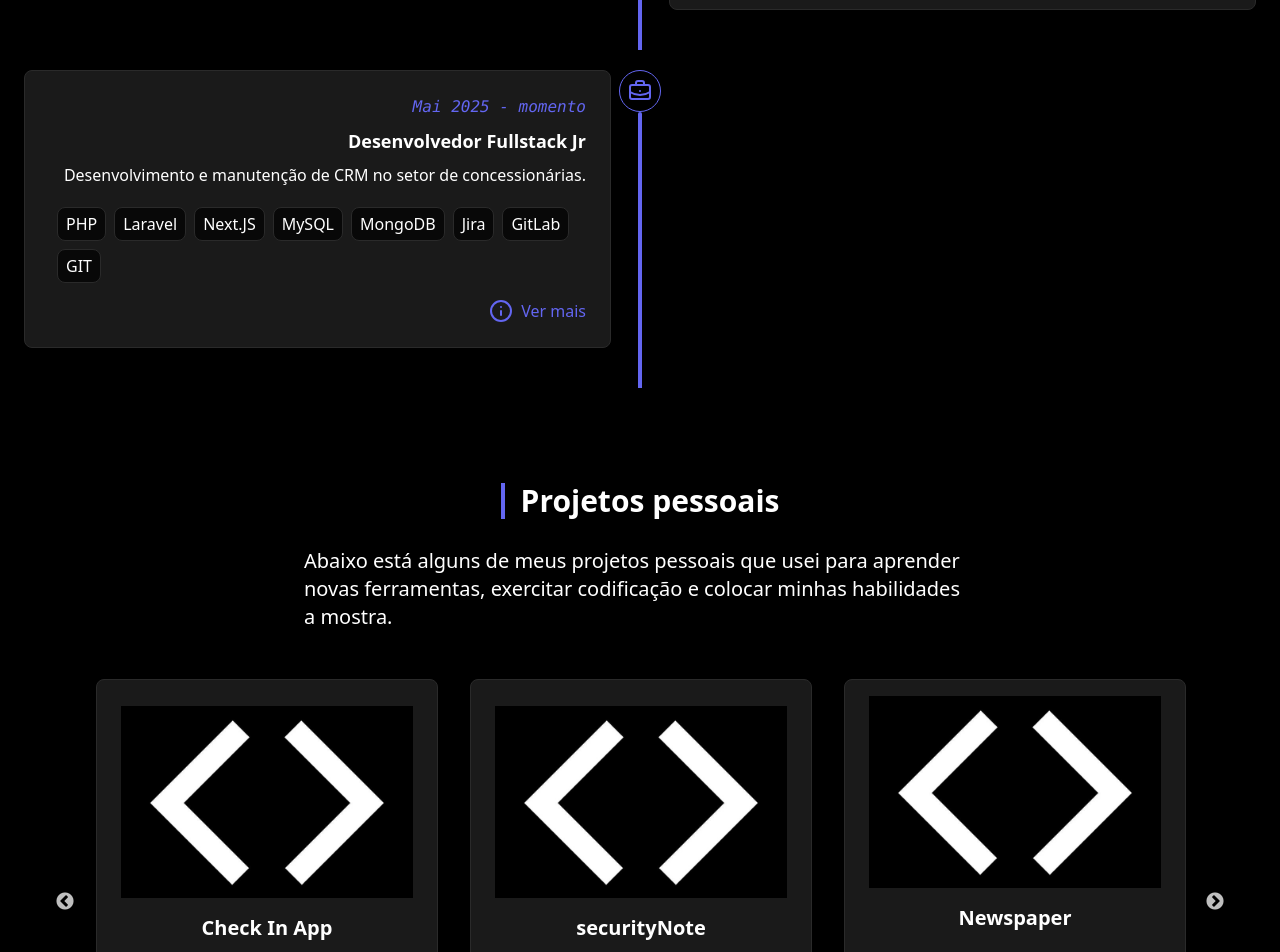
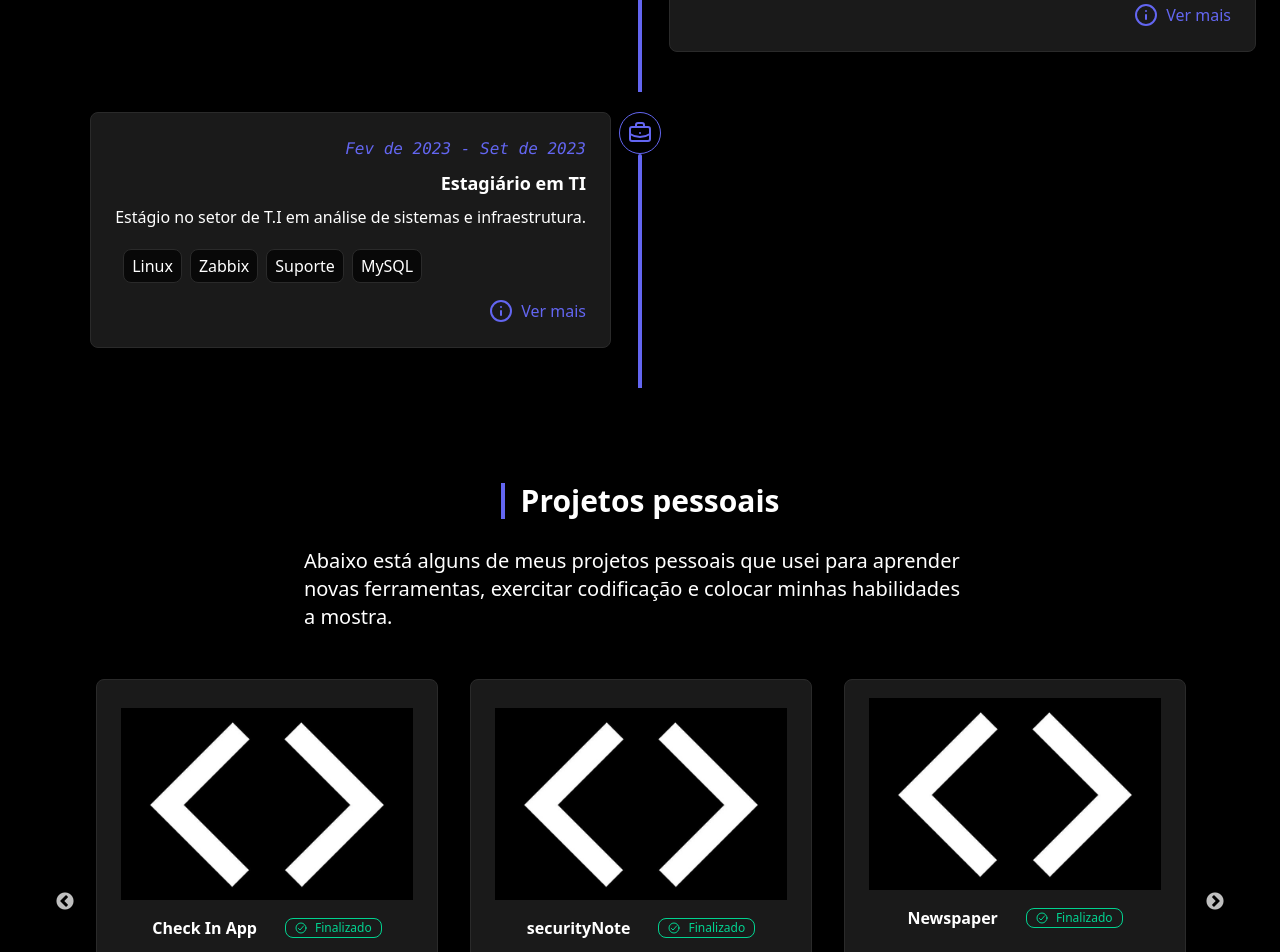
Before and after one commit to natanpms/portfolio, a React (Vite) app: page / in a window 1280 px wide. Shown: the part 1680-2632 px from the top of the page. Built offline with nearby package versions, Linux system fonts and the light colour scheme.

Commit message:
feat: adicionando status na seção de projetos

```diff
--- a/src/assets/projects.json
+++ b/src/assets/projects.json
@@ -2,6 +2,7 @@
     "projects": [
         {
             "id": 0,
+            "ies_finally": true,
             "name": "Check In App",
             "description": "Aplicativo híbrido e PWA no qual busca localização utilizando APIs da Web e do Capacitor para aplicações mobile.",
             "link" : "https://github.com/natanpms/check-in",
@@ -10,6 +11,7 @@
         },
         {
             "id": 1,
+            "ies_finally": true,
             "name": "securityNote",
             "description": "App pwa que utiliza webAuth para autenticação e utiliza speech recognition API para anotação por voz.",
             "link" : "https://github.com/natanpms/securityNote",
@@ -18,6 +20,7 @@
         },
         {
             "id": 2,
+            "ies_finally": true,
             "name": "Newspaper",
             "description": "Aaplicação web fullstack que oferece aos usuários a capacidade de ler notícias relacionadas à Apple de todo o mundo, que consome a API de notícias da NewsAPI.",
             "link": "https://github.com/natanpms/newspaperProject",
@@ -27,6 +30,7 @@
         },
         {
             "id": 3,
+            "ies_finally": true,
             "name": "Pokedex",
             "description": "Pokedex responsiva pensando em mobile first desenvolvida com Javascript, consumindo a pokeAPI.",
             "link" : "https://github.com/natanpms/Pokedex",
@@ -35,11 +39,21 @@
         },
         {
             "id": 4,
+            "ies_finally": true,
             "name": "Jogo da velha",
             "description": "Jogo da velha desenvolvido em java para treinar lógica de programação.",
             "link" : "https://github.com/natanpms/jogo-da-velha",
             "deploy": false,
             "link_deploy" : ""
+        },
+        {
+            "id": 5,
+            "ies_finally": false,
+            "name": "PrioriTask",
+            "description": "Aplicação fullstack com intuito de gerenciar tarefas e rotina no dia a dia. Projeto utilizando Laravel, Inertia.JS, React.JS e TailwindCSS.",
+            "link" : "https://github.com/natanpms/prioriTask",
+            "deploy": false,
+            "link_deploy" : ""
         }
     ]
 }
--- a/src/components/Experience.tsx
+++ b/src/components/Experience.tsx
@@ -18,21 +18,21 @@ export default function Experience() {
     const content: ContentLine[] = [
         {
             id: 1,
-            title: "Estagiário em TI",
-            description: "Estágio no setor de T.I em análise de sistemas e infraestrutura.",
-            date: "Fev de 2023 - Set de 2023",
-            tech: ["Linux", "Zabbix", "Suporte", "MySQL"],
+            title: "Desenvolvedor Fullstack Jr",
+            description: "Desenvolvimento e manutenção de CRM no setor de concessionárias.",
+            date: "Mai 2025 - momento",
+            tech: ["PHP", "Laravel", "Next.JS", "MySQL", "MongoDB", "Jira", "GitLab", "GIT"],
             position: "start",
             description_final: `<p>
-                                No dia a dia, trabalhei com metodologias ágeis (Kanban), utilizando Jira para acompanhamento de tarefas.Além disso, auxiliei no onboarding de novos membros, facilitando a adaptação ao TI da empresa.
+                                No dia a dia, trabalhei com metodologias ágeis(Kanban e Scrum) ,utilizando Jira para acompanhamento de tarefas no board, garantindo entregas eficientes e alinhamento com o time. Além de participar de daily's e reuniões técnicas.
                                 </p>
                                 <ul class="list-disc list-inside space-y-1 mt-4 text-wrap">
-                                <li class="text-sm">Instalação de Windows e Linux</li>
-                                <li class="text-sm">Formatação de sistemas e manutenção de rede,</li>
-                                <li class="text-sm">Suporte de chamados e manutenção de hardware</li>
-                                <li class="text-sm">Monitoramento via Zabbix</li>
-                                <li class="text-sm">Manutenção e desenvolvimento de um sistema web desenvolvido com <strong>HTML,JS, Bootstrap, PHP e MySQL</strong> para fluxo de inventário dos colaboradores.</li>
+                                <li class="text-sm">Implementação de templates gerenciáveis utilizando <strong> Next.JS e TailwindCSS</strong>.</li>
+                                <li class="text-sm">Versionamento com GitLab.</li>
+                                <li class="text-sm">COntainerização do ambiente com Docker</li>
+                                <li class="text-sm">Manutenção e implementação de features em sistemas legados utilizando <strong>Code Igniter </strong>.</li>
                                 </ul>`
+
         },
         {
             id: 2,
@@ -52,32 +52,31 @@ export default function Experience() {
                                 </ul>`
 
         },
-        {
+         {
             id: 3,
-            title: "Desenvolvedor Fullstack Jr",
-            description: "Desenvolvimento e manutenção de CRM no setor de concessionárias.",
-            date: "Mai 2025 - momento",
-            tech: ["PHP", "Laravel", "Next.JS", "MySQL", "MongoDB", "Jira", "GitLab", "GIT"],
+            title: "Estagiário em TI",
+            description: "Estágio no setor de T.I em análise de sistemas e infraestrutura.",
+            date: "Fev de 2023 - Set de 2023",
+            tech: ["Linux", "Zabbix", "Suporte", "MySQL"],
             position: "start",
             description_final: `<p>
-                                No dia a dia, trabalhei com metodologias ágeis(Kanban e Scrum) ,utilizando Jira para acompanhamento de tarefas no board, garantindo entregas eficientes e alinhamento com o time. Além de participar de daily's e reuniões técnicas.
+                                No dia a dia, trabalhei com metodologias ágeis (Kanban), utilizando Jira para acompanhamento de tarefas.Além disso, auxiliei no onboarding de novos membros, facilitando a adaptação ao TI da empresa.
                                 </p>
                                 <ul class="list-disc list-inside space-y-1 mt-4 text-wrap">
-                                <li class="text-sm">Implementação de templates gerenciáveis utilizando <strong> Next.JS e TailwindCSS</strong>.</li>
-                                <li class="text-sm">Versionamento com GitLab.</li>
-                                <li class="text-sm">COntainerização do ambiente com Docker</li>
-                                <li class="text-sm">Manutenção e implementação de features em sistemas legados utilizando <strong>Code Igniter </strong>.</li>
+                                <li class="text-sm">Instalação de Windows e Linux</li>
+                                <li class="text-sm">Formatação de sistemas e manutenção de rede,</li>
+                                <li class="text-sm">Suporte de chamados e manutenção de hardware</li>
+                                <li class="text-sm">Monitoramento via Zabbix</li>
+                                <li class="text-sm">Manutenção e desenvolvimento de um sistema web desenvolvido com <strong>HTML,JS, Bootstrap, PHP e MySQL</strong> para fluxo de inventário dos colaboradores.</li>
                                 </ul>`
-
         }
     ];
 
-    const [selectedItem, setSelectedItem] = useState(null);
+    const [selectedItem, setSelectedItem] = useState<ContentLine | null>(null);
 
     useEffect(() => {
         if (selectedItem) {
-            document.getElementById('dlg').showModal();
-
+            (document.getElementById('dlg') as HTMLDialogElement)?.showModal();
         }
     }, [selectedItem])
 
--- a/src/components/Projects.tsx
+++ b/src/components/Projects.tsx
@@ -11,6 +11,7 @@ import { CloudDownload, Github } from 'lucide-react';
 
 interface DataProps {
     id: number;
+    ies_finally: boolean;
     name: string;
     description: string;
     link: string;
@@ -93,7 +94,13 @@ export default function Projects() {
                                     src={projectPic}
                                     alt="project"
                                 />
-                                <h3 className="text-xl font-bold mb-2">{project.name}</h3>
+                                <div className='flex justify-around items-center gap-7 mb-2'>
+                                    <h3 className="text-regular font-bold ">{project.name}</h3>
+                                    <div className={`badge badge-outline badge-sm ${project.ies_finally ? "badge-success" : "badge-warning"}`}>
+                                        <svg className="size-[1em]" xmlns="http://www.w3.org/2000/svg" viewBox="0 0 24 24"><g fill="currentColor" strokeLinejoin="miter" strokeLinecap="butt"><circle cx="12" cy="12" r="10" fill="none" stroke="currentColor" strokeLinecap="square" stroke-miterlimit="10" strokeWidth="2"></circle><polyline points="7 13 10 16 17 8" fill="none" stroke="currentColor" strokeLinecap="square" stroke-miterlimit="10" strokeWidth="2"></polyline></g></svg>
+                                        {project.ies_finally ? "Finalizado" : "Em andamento"}
+                                    </div>
+                                </div>
                                 <p className="text-sm">{project.description}</p>
 
                                 <div className='flex justify-between gap-4 items-center'>
```
Lines whose indentation alone changed are shown as unchanged.
